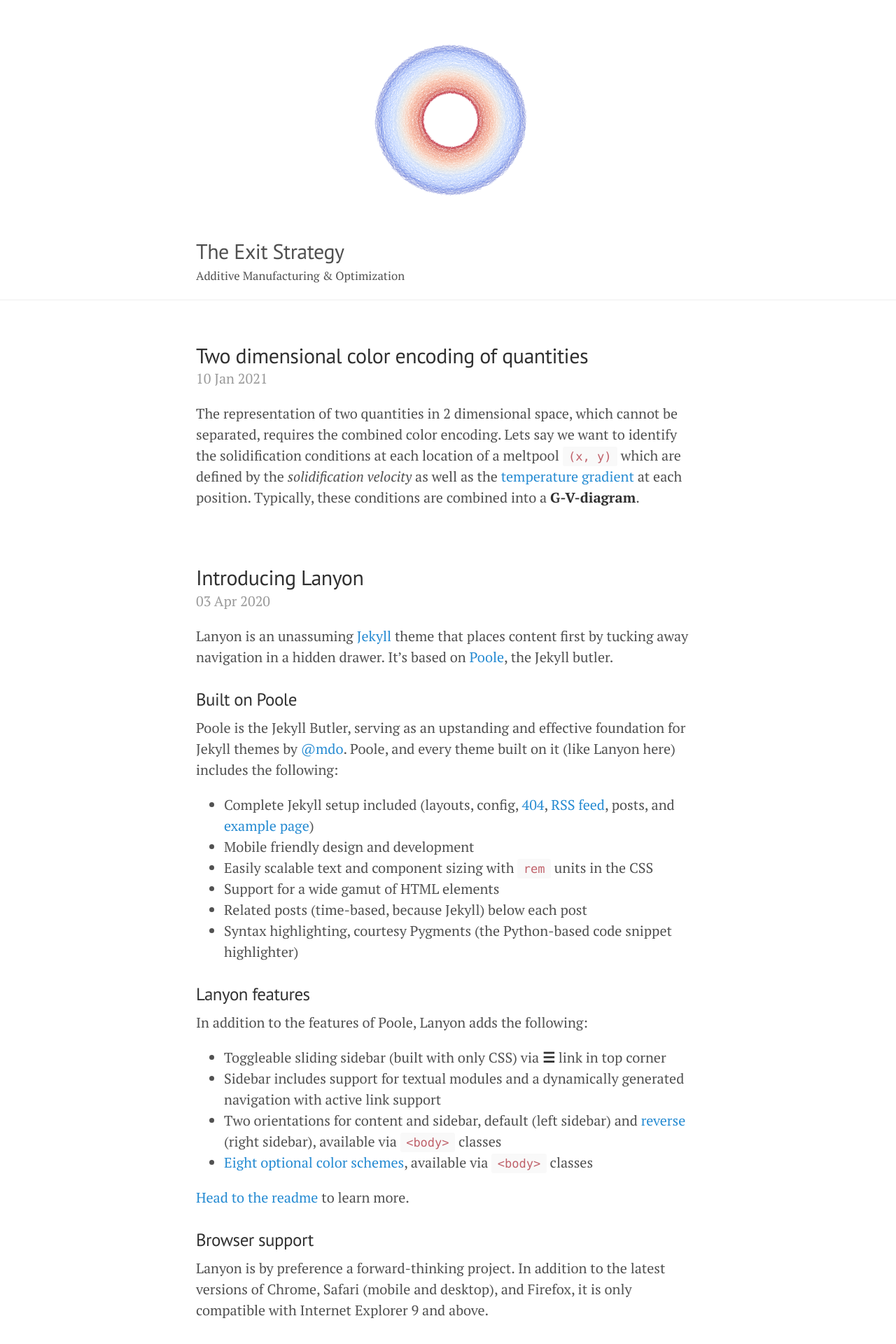
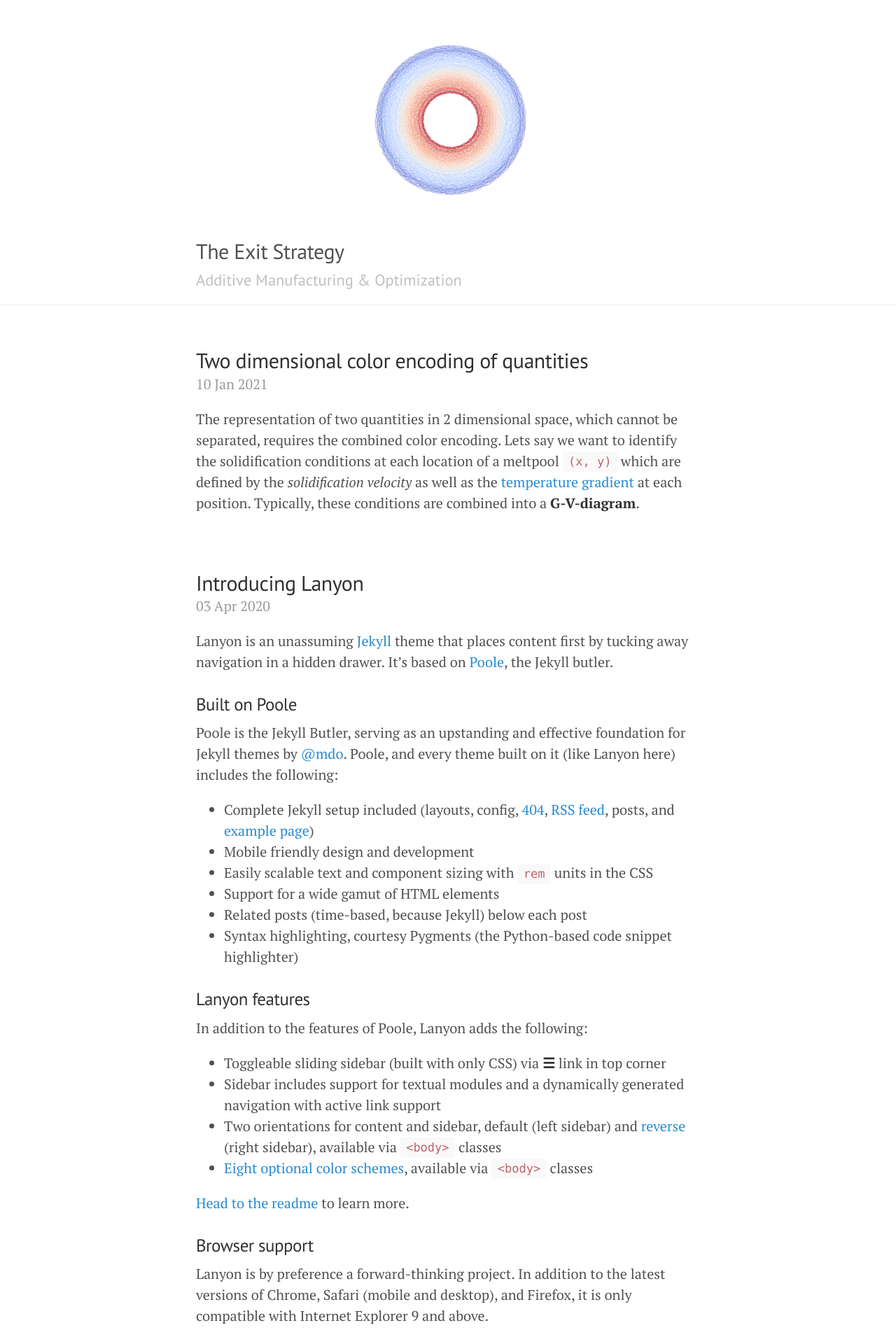
Before and after one commit to theexitstrategy/theexitstrategy.github.io, a Jekyll site: the page built from index.html, in a window 1280 px wide. Shown: the top 1920 px of the page at 70% size. Built offline with Jekyll 4.4.1, drawn with Linux system fonts in a browser that asks for light colours; the list of posts is cut into pages by our own code.

Commit message:
Change size color subtitle

```diff
--- a/_layouts/default.html
+++ b/_layouts/default.html
@@ -24,7 +24,9 @@
           <h2 class="masthead-title">
             <a href="{{ site.baseurl }}/" title="Home">{{ site.title }}</a>
           </h2>
+          <h2 class="masthead-title">
             <small>{{ site.tagline }}</small>
+          </h2>
         </div>
       </div>
 
```
